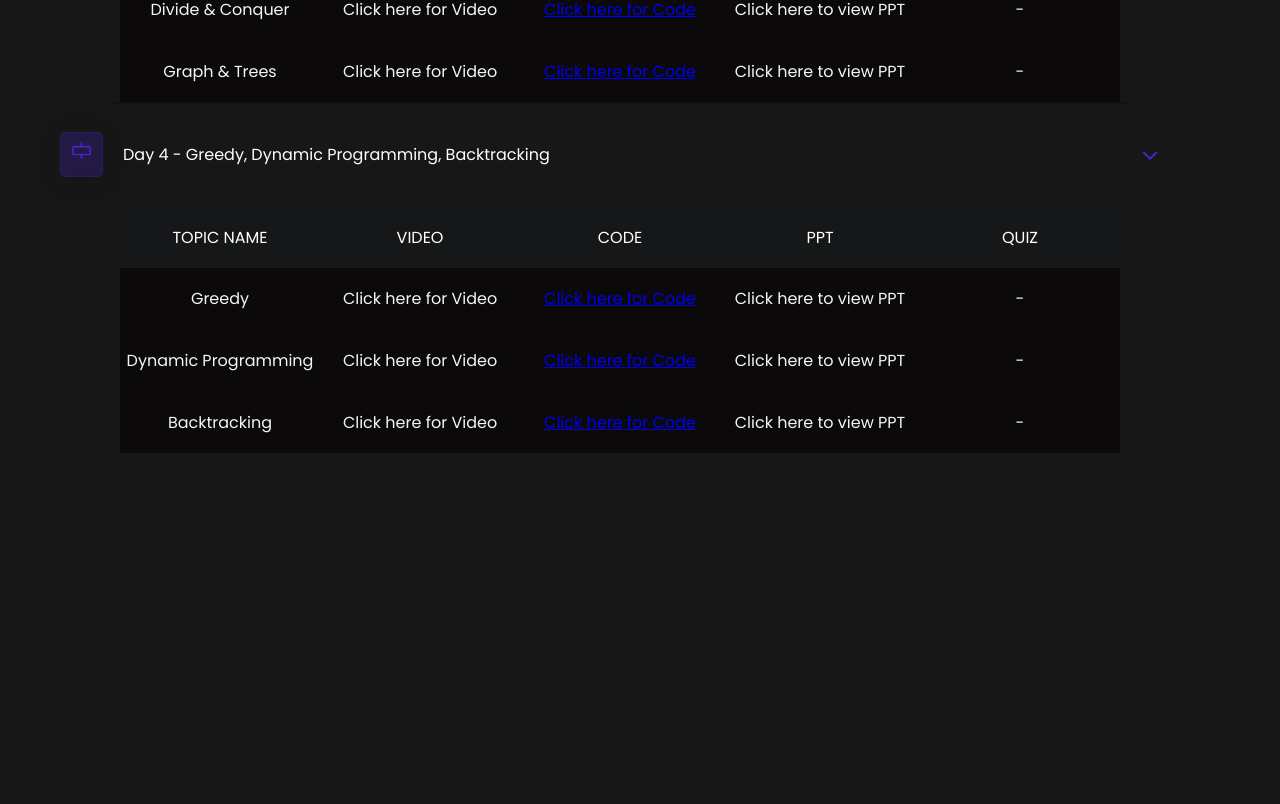
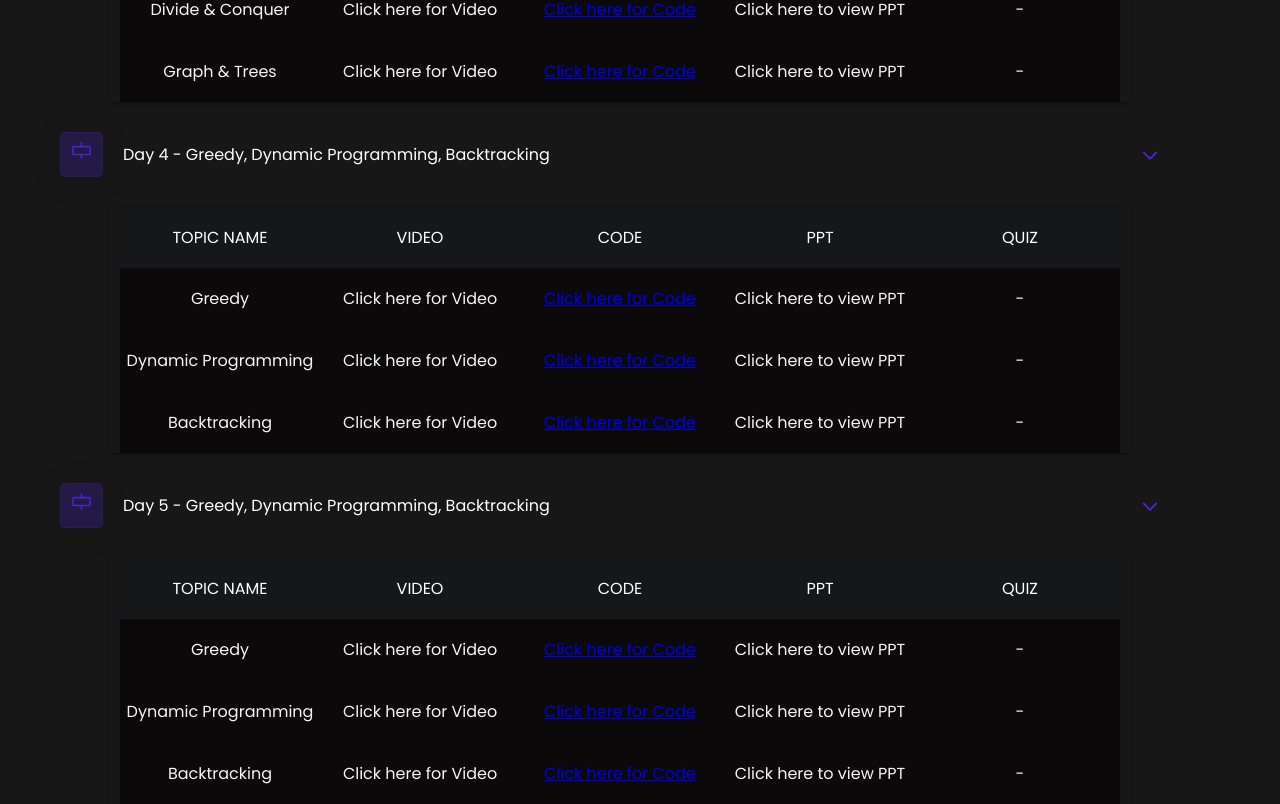
Before and after one commit to vitccacm/techjam, a React (Create React App) app: page /content in a window 1280 px wide. Shown: the part 1966-2770 px from the top of the page. Before the commit the page ends 2419 px from the top, so only its background shows below. Built offline with nearby package versions, Linux system fonts and the light colour scheme; the HTML template or start-up script is replaced by a standard one.

Commit message:
Updating Day 5
create a new table5.js file and updating all the content in it

```diff
--- a/src/content.js
+++ b/src/content.js
@@ -149,6 +149,38 @@ const Content = () => {
           )}
         </div>
       </div>
+
+      {/* day 5 */}
+
+      <div>
+        <div className='module'>
+          <div style={{ display: 'flex', flexDirection: 'row' }}>
+            <div className="glassStyle">
+              <AlignCenterHorizontalSimple size={25} color="#4925cd" style={{ margin: '5px', marginRight: '8px', marginLeft: '8px' }} />
+            </div>
+            <div style={{ display: 'flex', marginLeft: '20px', justifyContent: 'center', alignItems: 'center' }}>
+              Day 5 - Greedy, Dynamic Programming, Backtracking
+            </div>
+          </div>
+          <div style={{ display: 'flex', justifyContent: 'center', alignItems: 'center', cursor: 'pointer' }} onClick={() => setvisible4(!visible4)}>
+            {visible4 ? (<CaretDown size={20} color="#4925cd" weight="bold" />) : (<CaretLeft size={20} color="#4925cd" weight="bold" />)}
+          </div>
+        </div>
+        <div>
+          {visible4 && (
+            <Paper className='table' sx={{ backgroundColor: 'black' }}>
+              <Table4 />
+
+            </Paper>
+          )}
+        </div>
+      </div>
+
+
+      {/* day 6 */}
+
+
+
     </div>
   );
 }
```
Also changed, not shown: src/Table5.js (added, +65 -0 lines).
